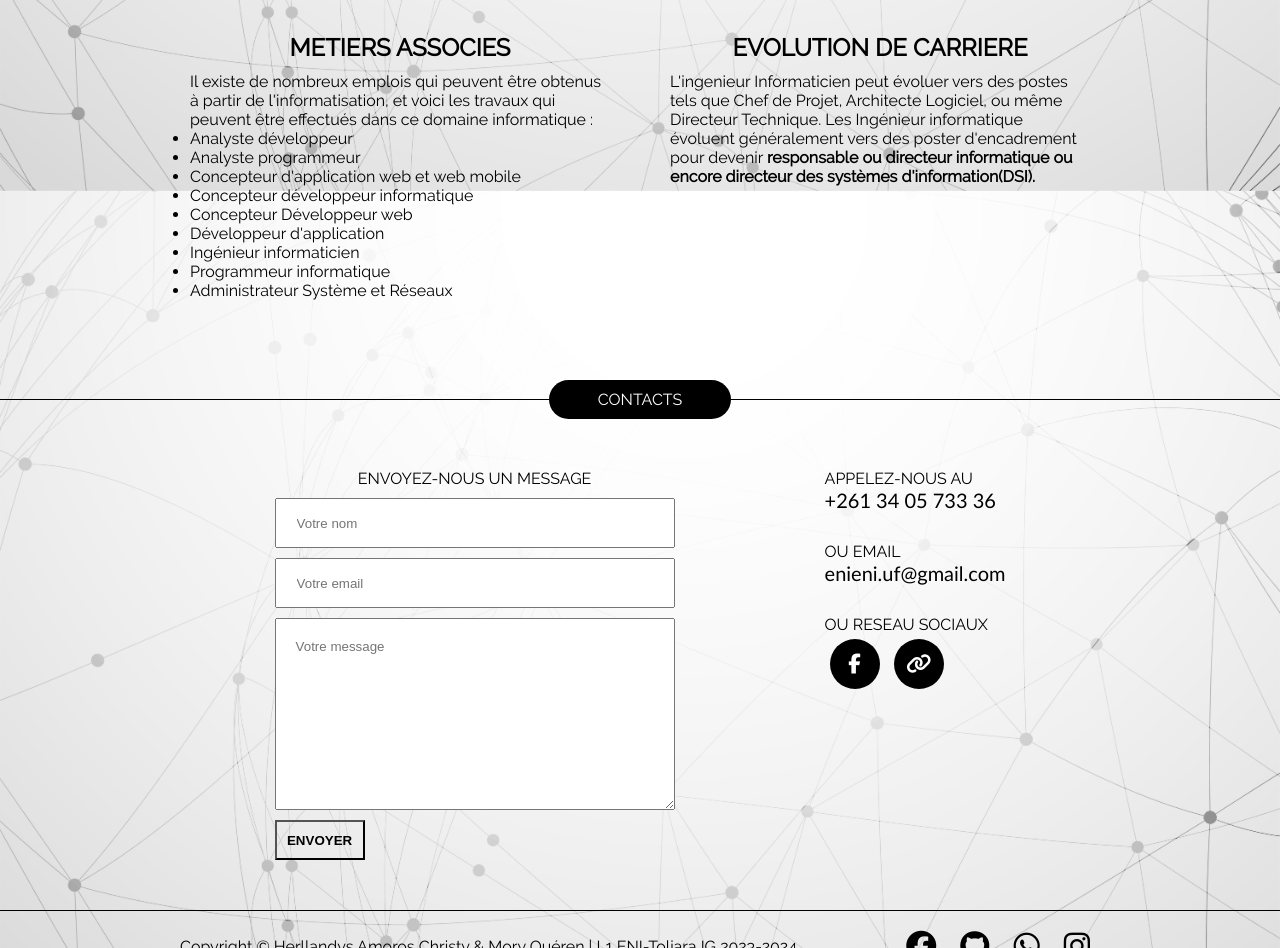
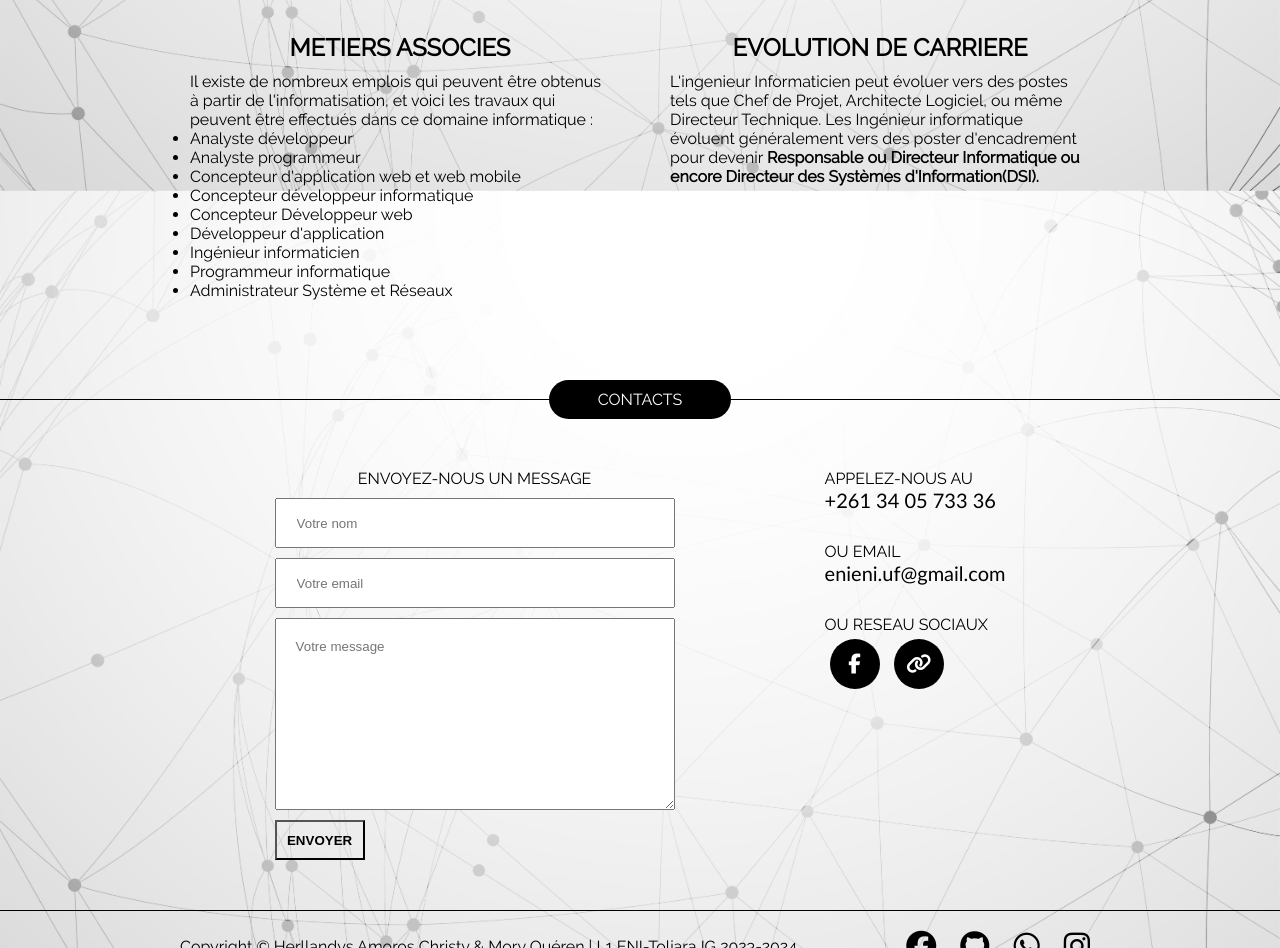
Before and after one commit to DidisGamos/ENI24_PORTFOLIO_ENI_FINAL_PROJECT, a plain HTML site: page design_eni.html in a window 1280 px wide. Shown: the part 1516-2464 px from the top of the page. Drawn offline with Linux system fonts and the light colour scheme.

Commit message:
next to changes

```diff
--- a/design_eni.html
+++ b/design_eni.html
@@ -108,7 +108,7 @@
                     <label for="">
                         <p>Il existe deux centres de formation qui peuvent étudiés à l'<strong>Université ENI</strong>.</p>
                     </label><label for="">
-                        <p>La père est au siège de l'<strong>Université ENI</strong> à <strong>Fianarantsoa</strong>où se trouvent tous les <strong>Parcours</strong>. Et le second est à <strong>Toliara</strong> où il n'y a que des <strong>Parcours IG</strong>.</p>
+                        <p>La père est au siège de l'<strong>Université ENI</strong> à <strong>Fianarantsoa </strong>où se trouvent tous les <strong>Parcours</strong>. Et le second est à <strong>Toliara</strong> où il n'y a que des <strong>Parcours IG</strong>.</p>
                     </label>
                 </div>
             </div>
@@ -135,7 +135,7 @@
                     <p>L'ingenieur Informaticien peut évoluer vers des postes tels que
                         Chef de Projet, Architecte Logiciel, ou même Directeur Technique.
                         Les Ingénieur informatique évoluent généralement vers des poster d'encadrement
-                        pour devenir <strong>responsable ou directeur informatique ou encore directeur des systèmes d'information(DSI).</strong>
+                        pour devenir <strong>Responsable ou Directeur Informatique ou encore Directeur des Systèmes d'Information(DSI).</strong>
                     </p>
                 </div>
             </div>
```
